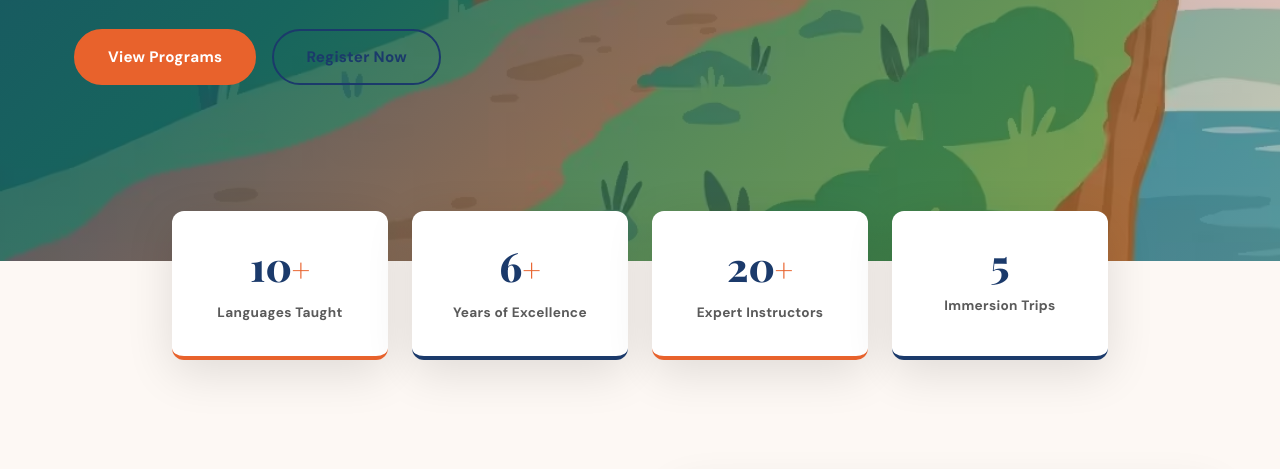
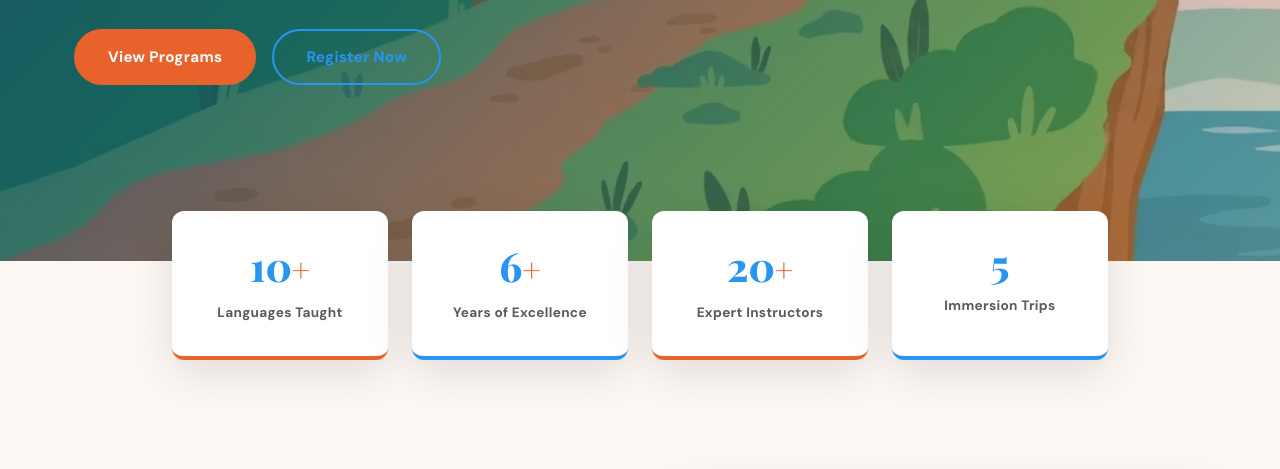
Before and after one commit to hunterberry640/lango-institute, a website built with Vite: page index.html in a window 1280 px wide. Shown: the part 539-1008 px from the top of the page. Built offline with nearby package versions, Linux system fonts and the light colour scheme; files whose address does not match are found by name.

Commit message:
update site colors

```diff
--- a/src/styles/main.css
+++ b/src/styles/main.css
@@ -5,9 +5,9 @@
 :root {
   --orange: #E8622C;
   --orange-dark: #c9481a;
-  --blue: #1B3A6B;
-  --blue-dark: #0f2447;
-  --blue-light: #2a5298;
+  --blue: #2895F2;
+  --blue-dark: #1a73c7;
+  --blue-light: #5bb0f5;
   --cream: #FDF8F4;
   --warm-gray: #f5f0eb;
   --text: #1a1a1a;
```
